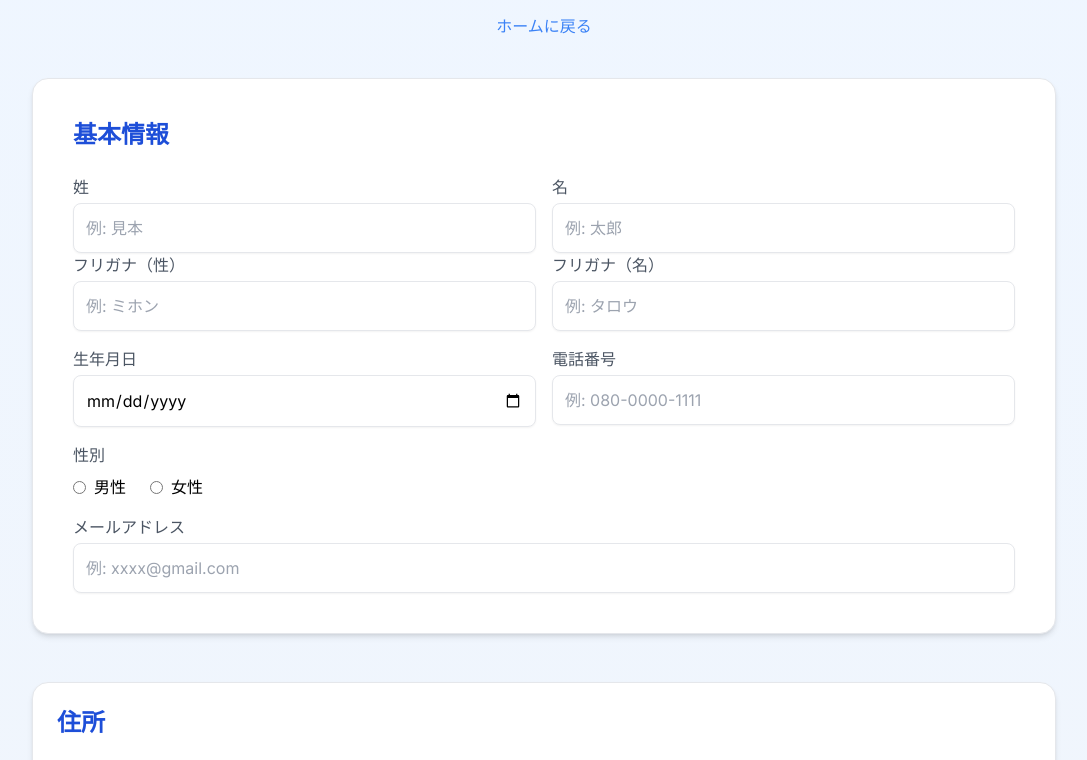
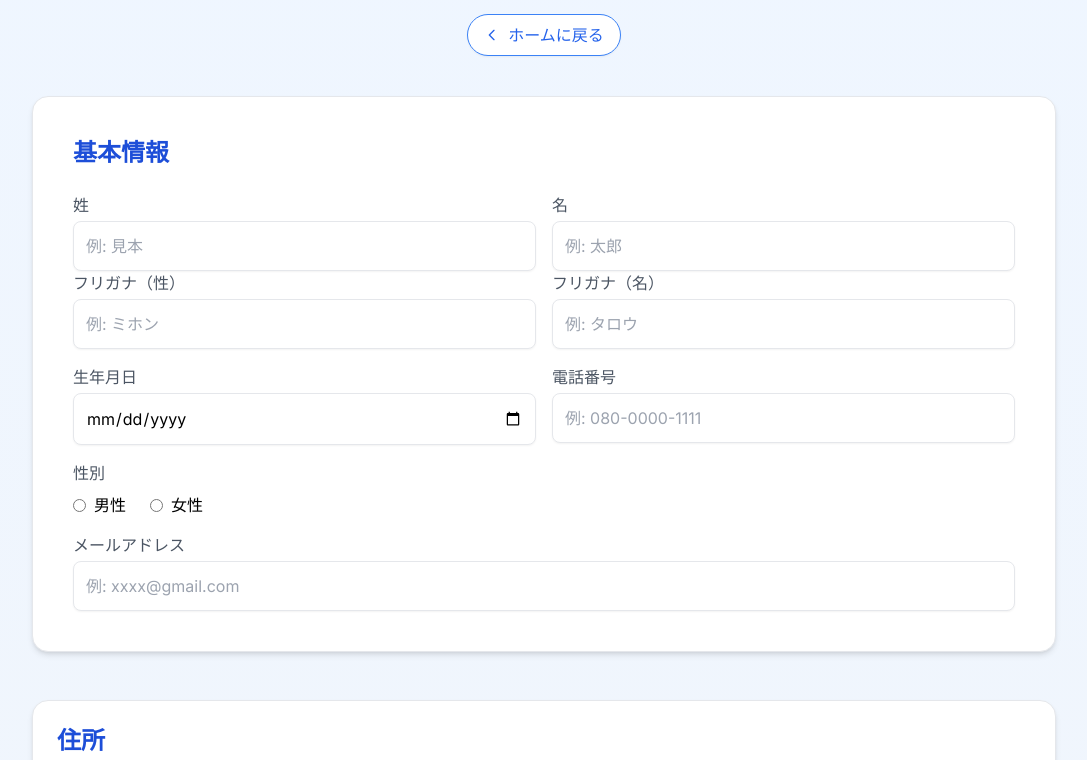
Before and after one commit to kimtaehoon-technical/dxpro-recruit, a website: page public/new.html in a window 1280 px wide. Shown: the part 82-842 px from the top of the page, without its empty margins (96-1183 px from the left). Drawn offline with nearby package versions, Linux system fonts and the light colour scheme.

Commit message:
home버튼

```diff
--- a/public/new.html
+++ b/public/new.html
@@ -20,7 +20,17 @@
 
 <header class="text-center mb-10">
   <h1 class="text-4xl font-extrabold text-blue-600 mb-2">新入社員採用</h1><br>
-  <a href="/index.html" class="text-blue-500 hover:underline">ホームに戻る</a>
+  <a href="/index.html"
+    class="inline-flex items-center gap-2 px-4 py-2
+            bg-white border border-blue-500 text-blue-600
+            rounded-full shadow-sm hover:bg-blue-50
+            transition-colors duration-200">
+    <svg xmlns="http://www.w3.org/2000/svg" class="h-4 w-4" fill="none"
+        viewBox="0 0 24 24" stroke="currentColor" stroke-width="2">
+      <path stroke-linecap="round" stroke-linejoin="round" d="M15 19l-7-7 7-7" />
+    </svg>
+    ホームに戻る
+  </a>
 </header>
 
 <main class="w-full max-w-5xl space-y-12">
@@ -286,6 +296,7 @@ form.addEventListener('submit', async e => {
   const data = await res.json();
   alert(data.message);
   if(data.status==="success") form.reset();
+  res.redirect("/index.html");
 });
 </script>
 
```
Also changed, not shown: public/career.html (+12 -2 lines), public/contact.html (+11 -1 lines).
